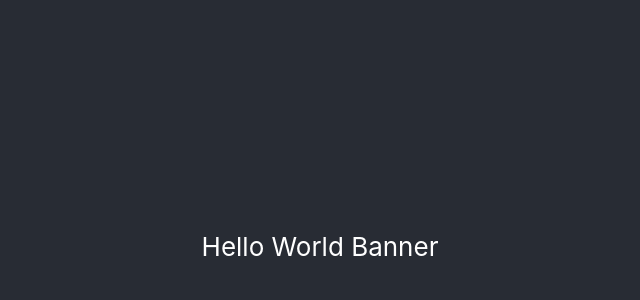
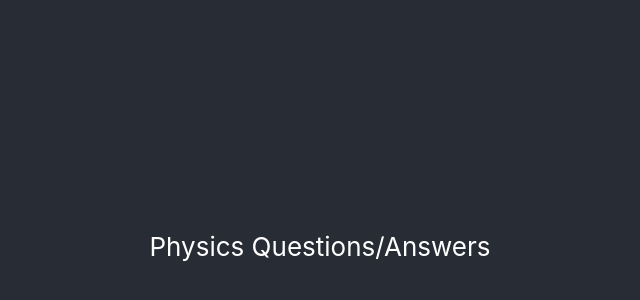
Before and after one commit to doronma/amplify, a React (Create React App) app: page / in a window 1280 px wide. Shown: the part 154-454 px from the top of the page, without its empty margins (320-960 px from the left). Built offline with nearby package versions, Linux system fonts and the light colour scheme.

Commit message:
set banner title

```diff
--- a/src/Banner.js
+++ b/src/Banner.js
@@ -2,7 +2,7 @@ import React from 'react'
 
 function Banner() {
   return (
-    <div>Hello World Banner</div>
+    <div>Physics Questions/Answers</div>
   )
 }
 
```
